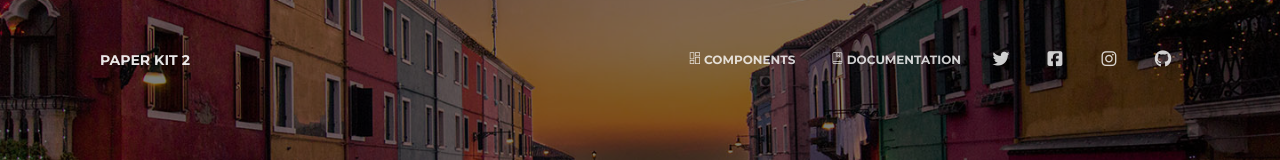
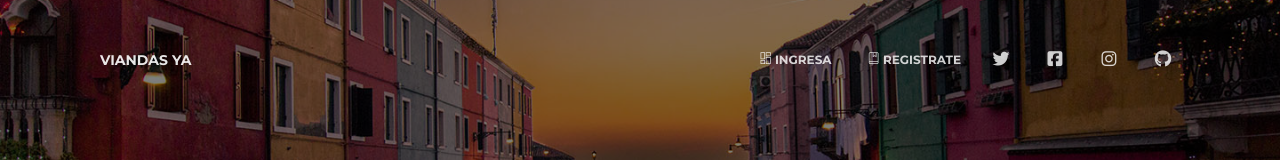
Before and after one commit to desaap-unq/Grupo-C2C-frontend, a React (Create React App) app: page /business/1/menu in a window 1280 px wide. Shown: the top 160 px of the page. Built offline with nearby package versions, Linux system fonts and the light colour scheme.

Commit message:
add changes

```diff
--- a/src/components/Navbars/Viandasya-navbar.js
+++ b/src/components/Navbars/Viandasya-navbar.js
@@ -59,7 +59,7 @@ function ExamplesNavbar() {
             title="Coded by Creative Tim"
             tag={Link}
           >
-            Paper Kit 2
+            Viandas Ya
           </NavbarBrand>
           <button
             aria-expanded={navbarCollapse}
@@ -81,7 +81,7 @@ function ExamplesNavbar() {
           <Nav navbar>
             <NavItem>
               <NavLink to="/index" tag={Link}>
-                <i className="nc-icon nc-layout-11" /> Components
+                <i className="nc-icon nc-layout-11" /> Ingresa
               </NavLink>
             </NavItem>
             <NavItem>
@@ -89,7 +89,7 @@ function ExamplesNavbar() {
                 href="https://demos.creative-tim.com/paper-kit-react/#/documentation?ref=pkr-examples-navbar"
                 target="_blank"
               >
-                <i className="nc-icon nc-book-bookmark" /> Documentation
+                <i className="nc-icon nc-book-bookmark" /> Registrate
               </NavLink>
             </NavItem>
             <NavItem>
```
